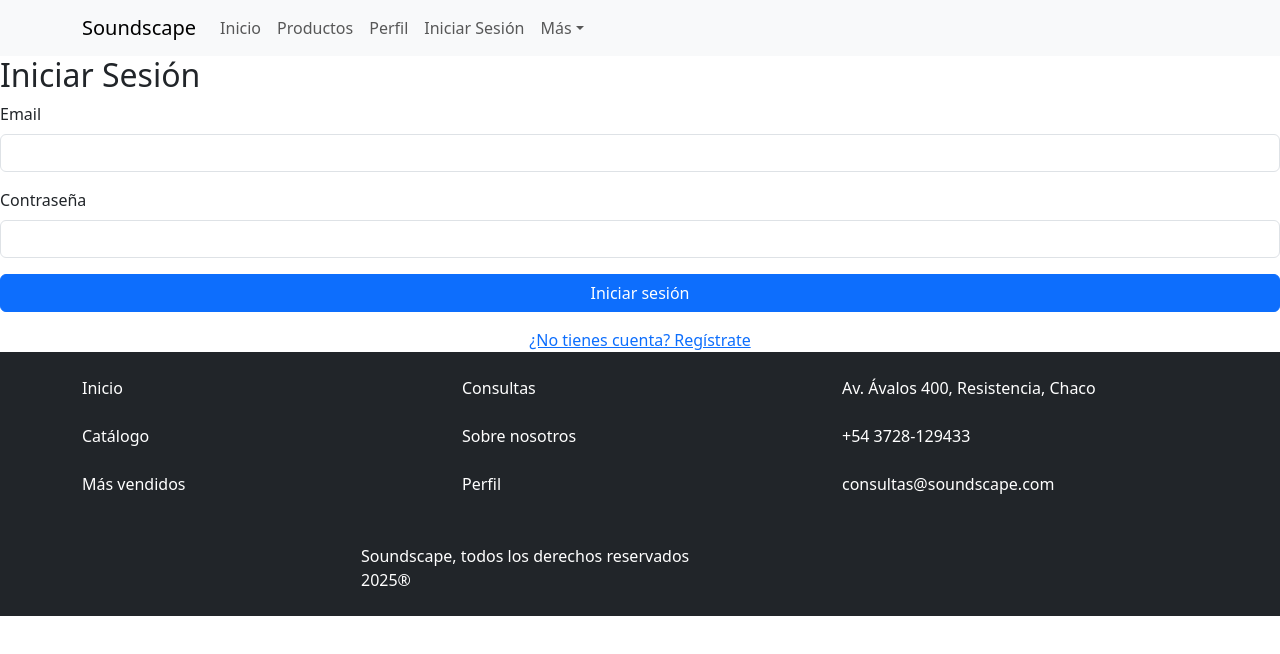
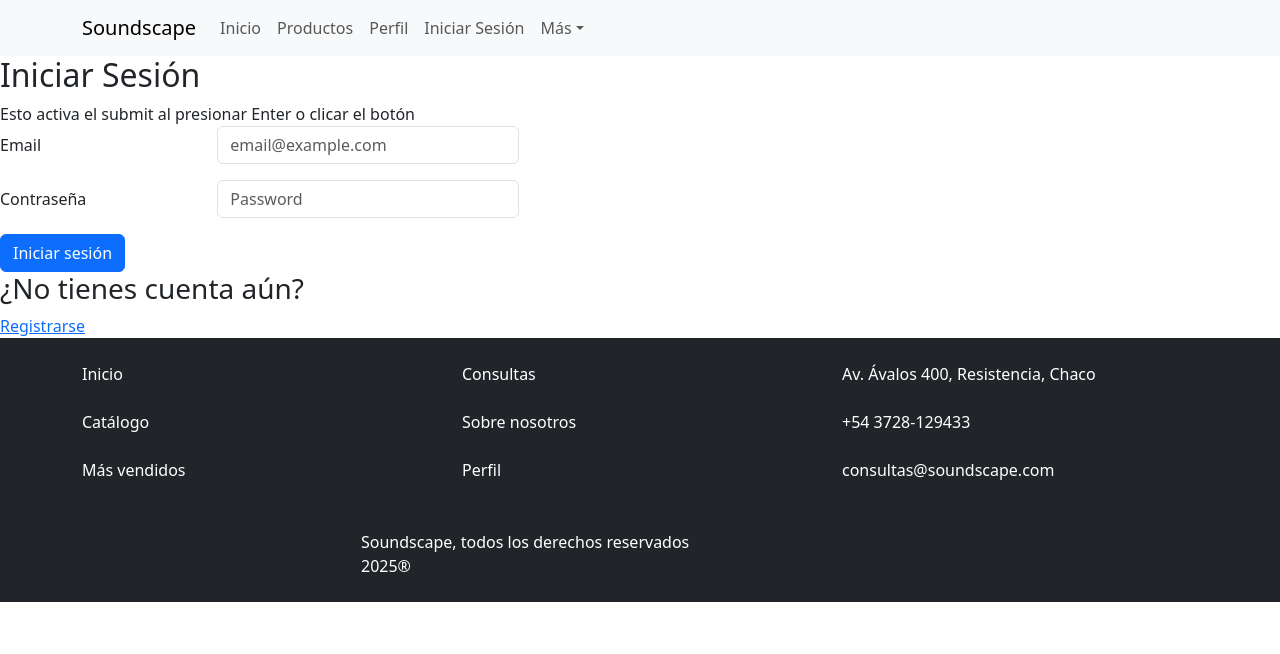
Before and after one commit to IsaacDiaz211/WebStore, a React (Vite) app in the folder frontend/: page /iniciar-sesion in a window 1280 px wide. Shown: the top 654 px of the page. Built offline with nearby package versions, Linux system fonts and the light colour scheme.

Commit message:
add some comments

```diff
--- a/frontend/src/components/LogInCard.tsx
+++ b/frontend/src/components/LogInCard.tsx
@@ -1,4 +1,4 @@
-/*import Col from 'react-bootstrap/Col';
+import Col from 'react-bootstrap/Col';
 import Form from 'react-bootstrap/Form';
 import Row from 'react-bootstrap/Row';
 import Button from 'react-bootstrap/Button';
@@ -22,12 +22,7 @@ const LogInCard = ({
   onSubmit,
 }: LogInCardProps) => {
   return (
-    <Form onSubmit={onSubmit}>   👈 Esto activa el submit al presionar Enter o clicar el botón
-    <Form onSubmit={(e) => {
-      console.log("Form submitted"); // 👈 Verifica si aparece en consola
-      e.preventDefault();
-      onSubmit(e);
-    }}>
+    <Form onSubmit={onSubmit}>    Esto activa el submit al presionar Enter o clicar el botón
       <Form.Group as={Row} className="mb-3" controlId="formPlaintextEmail">
         <Form.Label column sm="2">
           Email
@@ -63,69 +58,6 @@ const LogInCard = ({
       <Link to="/registrarse">Registrarse</Link>
     </Form>
   );
-}
-
-export default LogInCard;*/
-
-import { Form, Button } from 'react-bootstrap';
-import { Link } from 'react-router-dom';
-
-interface LogInCardProps {
-  email: string;
-  pass: string;
-  error?: string;
-  onEmailChange: (email: string) => void;
-  onPassChange: (pass: string) => void;
-  onSubmit: (e: React.FormEvent) => void;
-}
-
-const LogInCard = ({
-  email,
-  pass,
-  error,
-  onEmailChange,
-  onPassChange,
-  onSubmit,
-}: LogInCardProps) => {
-  const handleFormSubmit = (e: React.FormEvent) => {
-    e.preventDefault();
-    console.log("[DEBUG] Formulario enviado"); // 👈 ¡Debe aparecer en consola!
-    onSubmit(e);
-  };
-
-  return (
-    <form onSubmit={handleFormSubmit}> {/* Usamos form HTML nativo */}
-      <Form.Group className="mb-3">
-        <Form.Label>Email</Form.Label>
-        <Form.Control
-          type="email"
-          value={email}
-          onChange={(e) => onEmailChange(e.target.value)}
-          required
-        />
-      </Form.Group>
-
-      <Form.Group className="mb-3">
-        <Form.Label>Contraseña</Form.Label>
-        <Form.Control
-          type="password"
-          value={pass}
-          onChange={(e) => onPassChange(e.target.value)}
-          required
-        />
-      </Form.Group>
-
-      <Button type="submit" variant="primary" className="w-100">
-        Iniciar sesión
-      </Button>
-
-      {error && <div className="text-danger mt-2">{error}</div>}
-
-      <div className="mt-3 text-center">
-        <Link to="/registrarse">¿No tienes cuenta? Regístrate</Link>
-      </div>
-    </form>
-  );
 };
 
 export default LogInCard;
--- a/frontend/src/pages/LogIn.tsx
+++ b/frontend/src/pages/LogIn.tsx
@@ -2,29 +2,34 @@ import { useState } from "react";
 import LogInCard from "../components/LogInCard";
 import axios from "axios";
 import { useNavigate } from "react-router-dom";
+
+/*
+    Esta vista es la encargada de mostrar el formulario de inicio de sesión.
+    Recibe los datos del formulario y los envía al backend para el inicio de sesión.
+    Hago uso de useState de react para guardar los cambios en los campos de email, password y error.
+    Hago uso de useNavigate de react-router-dom para redirigir al usuario al perfil por fuera del componente
+    LogInCard.tsx.
+*/
 
 const LogIn=() => {
     const [email, setEmail] = useState('');
     const [pass, setPassword] = useState('');
     const [error, setError] = useState('');
     const navigate = useNavigate();
-    /*const handleSubmit = (e: React.FormEvent) => {
-        e.preventDefault();
-        console.log("Datos para enviar al backend:", { email, pass });
-        //Acá tendría que hacer la petición al backend, en proceso
-        //pero por ahora solo lo imprimo en consola
-        // Aquí lo dejo mientras trato de probar consumir una api por primera vez*/
+
+    /*
+    Acá hago la petición al backend para el inicio de sesión
+    no tengo claro qué tan correcto es usar la petición al backend desde una vista,
+    por ahora quedará acá.
+    */
 
     const handleSubmit = async (e: React.FormEvent) => {
         e.preventDefault();
-        console.log("[DEBUG] handleSubmit ejecutado");
         try {
-            // Opción 2: Con axios (más limpia según DeepSeek, ya lo veremos)
-            /*const response = await axios.post(
-                 'http://localhost:8000/api/auth/login',
-                 { email, password: pass }
-            );*/
-            const response = await axios.post('/api/auth/login', { email, password: pass }) // Sin "http://localhost:8000"
+            /*
+             Acá hago uso de axios, recomendación de DeepSeek. Aún no lo entiendo bien, así que queda pendiente para aprender.
+            */
+            const response = await axios.post('/api/auth/login', { email, password: pass })
 
             const { token, user } = response.data;
 
--- a/frontend/src/utils/config/axios.config.ts
+++ b/frontend/src/utils/config/axios.config.ts
@@ -3,7 +3,6 @@ import axios from 'axios';
 export default axios.create(
     {
         "baseURL": 'http://localhost:8000/api',
-        //Base URL will be completed with the endpoints of our Backend app
         "responseType": 'json',
         "timeout": 6000,
     }
--- a/frontend/vite.config.ts
+++ b/frontend/vite.config.ts
@@ -8,6 +8,9 @@ export default defineConfig({
   ],
 })*/
 export default defineConfig({
+  plugins: [
+      react(),
+  ],
   server: {
     proxy: {
       '/api': {
```
